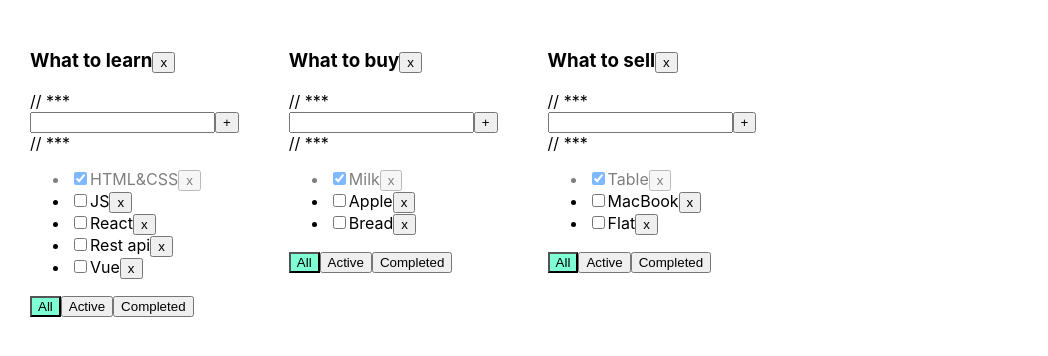
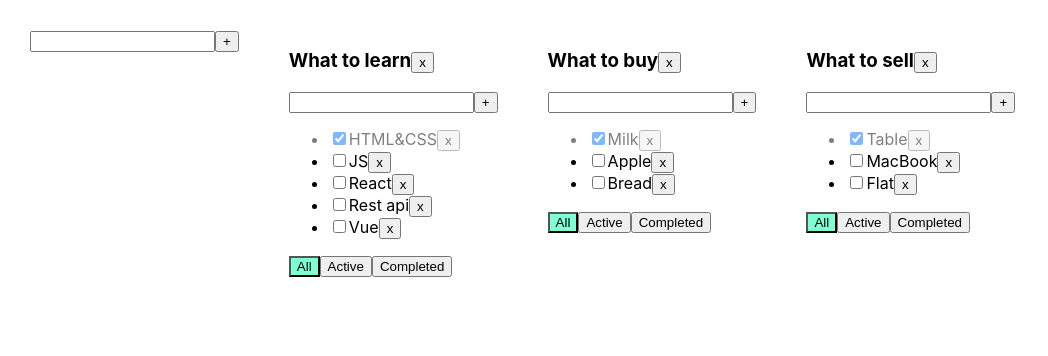
Before and after one commit to julimorozova/TODOS, a React (Create React App) app: page / in a window 1280 px wide. Shown: the top 356 px of the page, without its empty margins (0-1048 px from the left). Built offline with nearby package versions, Linux system fonts and the light colour scheme.

Commit message:
feat: add function which create a new todolist

```diff
--- a/src/App.tsx
+++ b/src/App.tsx
@@ -2,6 +2,7 @@ import React, { useState } from 'react';
 import './App.css';
 import { TodoList } from "./components/TodoList/TodoList";
 import { v1 } from "uuid";
+import {AddItemForm} from "./components/AddItemForm/AddItemForm";
 
 export type TaskType = {
     id: string
@@ -98,6 +99,16 @@ function App() {
         setTodoLists(filteredTodoLists)
         delete tasks[todoListID]
     }
+    const addTodoList = (title: string) => {
+        const newTodoListId = v1()
+        const newTodolist: TodoListType = {
+            id: newTodoListId,
+            title,
+            filter: "all"
+        }
+        setTodoLists([...todoLists, newTodolist])
+        setTasks({...tasks, [newTodoListId]: []})
+    }
 
     const getTasksForRender = (todoList: TodoListType) => {
         switch (todoList.filter) {
@@ -130,6 +141,7 @@ function App() {
     // UI:
     return (
         <div className="App">
+            <AddItemForm addItem={addTodoList} />
             { todoListsComponents }
         </div>
     );
--- a/src/components/TodoList/TodoList.tsx
+++ b/src/components/TodoList/TodoList.tsx
@@ -3,6 +3,7 @@ import { TodoListHeader } from "../TodoListHeader/TodoListHeader";
 import { Button } from "../Button/Button";
 import { FilterValueType, TaskType } from "../../App";
 import { Task } from "../Task/Task";
+import {AddItemForm} from "../AddItemForm/AddItemForm";
 
 
 type TodoListPropsType = {
@@ -18,38 +19,13 @@ type TodoListPropsType = {
 }
 
 export const TodoList = (props: TodoListPropsType) => {
-    const [title, setTitle] = useState<string>("");
-    const [error, setError] = useState<string | null>(null);
-    const addTask = () => {
-        if(title.trim() !== "") {
-            props.addTask(title.trim(), props.todoListID);
-            setTitle("");
-        } else {
-            setError("Title is required")
-        }
-    }
-
-    const onChangeHandler = (e: ChangeEvent<HTMLInputElement>) => {
-        setTitle(e.currentTarget.value);
-    }
-
-    const onKeyPressHandler = (e: KeyboardEvent<HTMLInputElement>) => {
-        setError(null);
-        if(e.charCode === 13) {
-            addTask();
-        }
-    }
-
-    const onAllClickHandler = () => props.changeFilter("all", props.todoListID);
-    const onActiveClickHandler = () => props.changeFilter("active", props.todoListID);
-    const onCompletedClickHandler = () => props.changeFilter("completed", props.todoListID);
-
+    const setFilterValue = (filter: FilterValueType) => () => props.changeFilter(filter, props.todoListID)
     const removeTodoList = () => props.removeTodoList(props.todoListID)
+    const addTask = (title: string) => props.addTask(title, props.todoListID)
 
     const tasksComponents = props.tasks.map(item => {
         const removeTask = (taskID: string) => props.removeTask(taskID, props.todoListID)
         const changeTaskStatus = (taskID: string, isDone: boolean) => props.changeTaskStatus(taskID, isDone, props.todoListID )
-
 
         return (
             <Task
@@ -68,19 +44,9 @@ export const TodoList = (props: TodoListPropsType) => {
                 title = { props.title }
                 removeTodoList = { removeTodoList }
             />
-            // ***
-            <div>
-                <input
-                    value = { title }
-                    onChange = { onChangeHandler }
-                    onKeyPress = { onKeyPressHandler }
-                    className={error ? "error" : ""}
-                />
-                <button onClick = { addTask }>+</button>
-                {error && <div className="error-message">{error}</div>}
-            </div>
 
-            // ***
+            <AddItemForm addItem={ addTask }/>
+
             <ul>
                 { tasksComponents }
             </ul>
@@ -88,17 +54,17 @@ export const TodoList = (props: TodoListPropsType) => {
                 <Button
                     className = { props.filter === "all" ? "active-filter" : "" }
                     buttonName = "All"
-                    onClickHandler = { onAllClickHandler }
+                    onClickHandler = { setFilterValue("all") }
                 />
                 <Button
                     className = { props.filter === "active" ? "active-filter" : "" }
                     buttonName = "Active"
-                    onClickHandler = { onActiveClickHandler }
+                    onClickHandler = { setFilterValue("active") }
                 />
                 <Button
                     className = { props.filter === "completed" ? "active-filter" : "" }
                     buttonName = "Completed"
-                    onClickHandler = { onCompletedClickHandler }
+                    onClickHandler = { setFilterValue("completed") }
                 />
             </div>
         </div>
```
